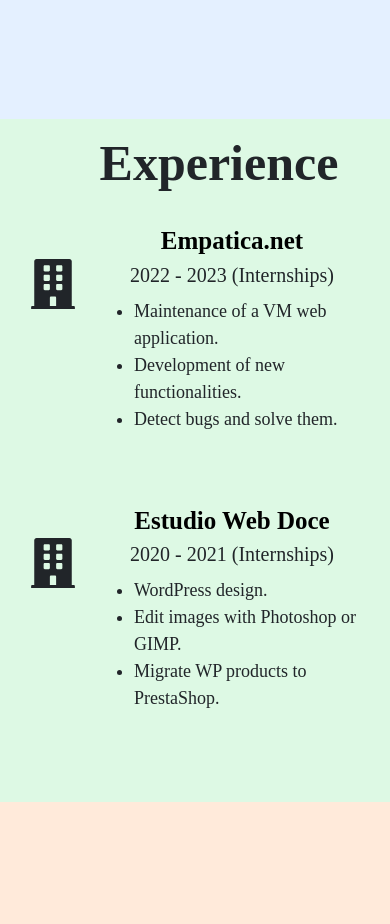
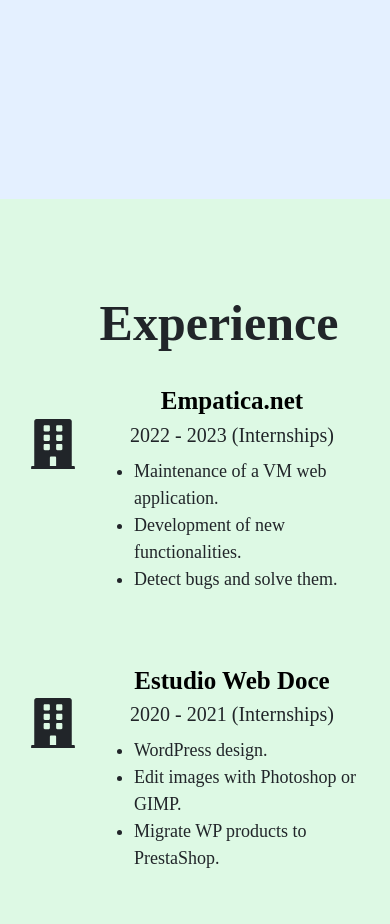
Before and after one commit to zaos22/zaos-portfolio, a React (Create React App) app: page / in a window 390 px wide. Shown: the part 3980-4904 px from the top of the page. Built offline with nearby package versions, Linux system fonts and the light colour scheme.

Commit message:
Update App.css

```diff
--- a/src/App.css
+++ b/src/App.css
@@ -219,6 +219,10 @@
   .colorbg22 {
     background: linear-gradient(to bottom, #e4f0ff 50%, #ddf9e4 50%);
   }
+
+  .ptitle {
+    padding-top: 10rem;
+  }
 }
 
 .headerbg1 {
@@ -325,6 +329,9 @@
 .card-align {
   display: flex;
   justify-content: space-between;
+}
+
+.ptitle {
 }
 
 .mytitle {
```
